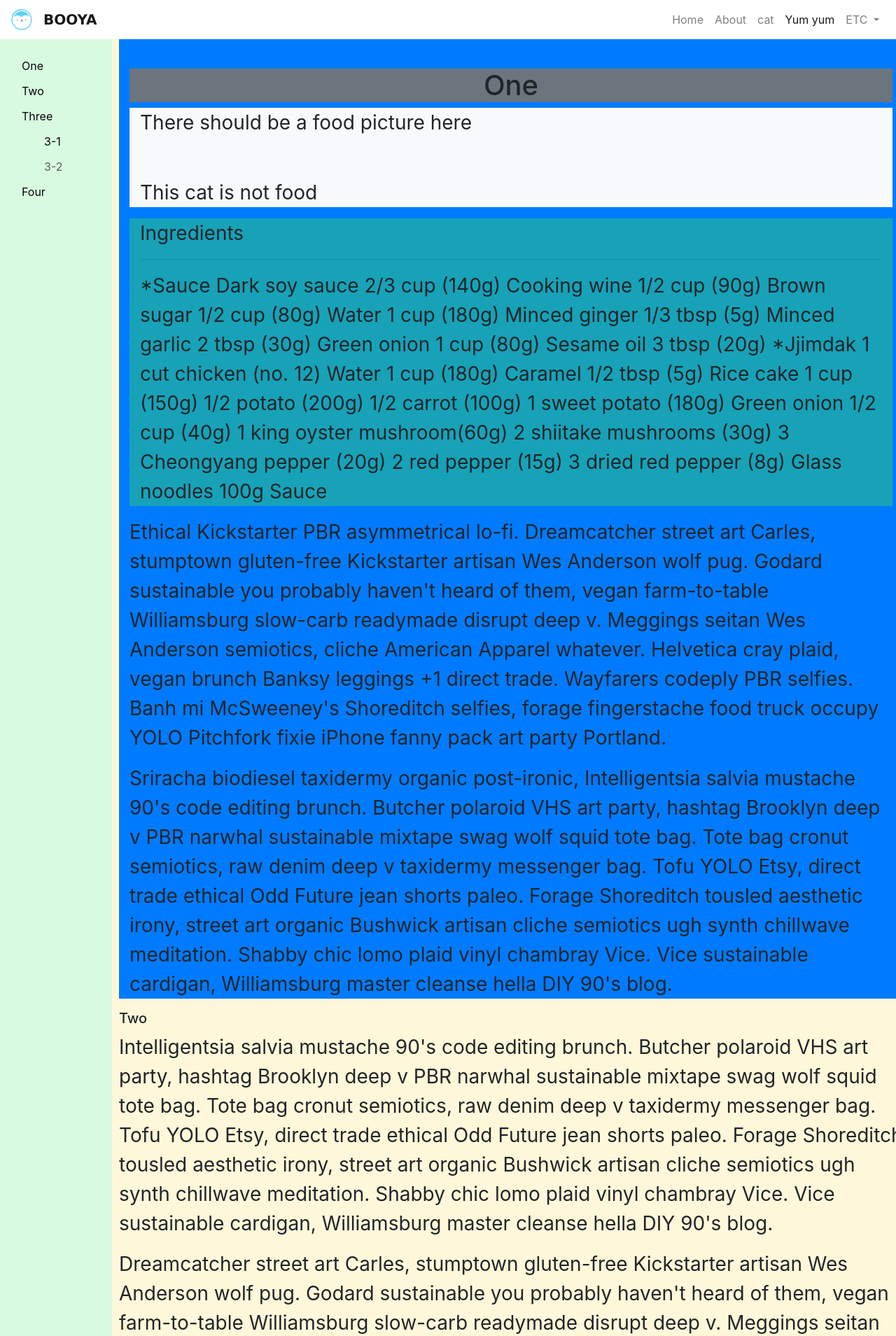
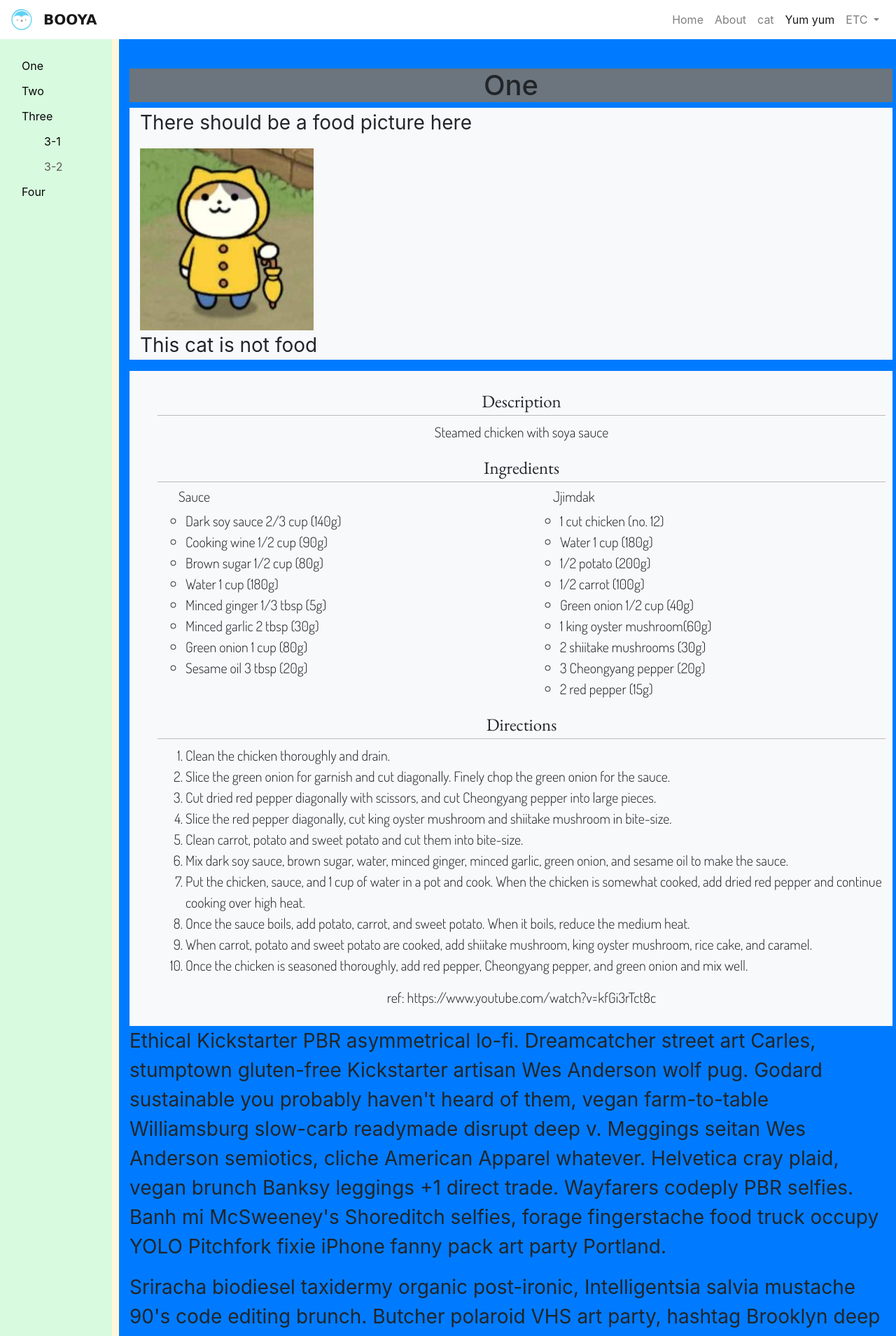
Before and after one commit to supermegaukulele/booya, a Jekyll site: the page built from yumyum.html, in a window 1280 px wide. Shown: the top 1909 px of the page at 70% size. Built offline with Jekyll 4.4.1, drawn with Linux system fonts in a browser that asks for light colours; nearby versions of some CDN libraries; Markdown is read by kramdown in place of the engine named in the settings.

Commit message:
one post to yum

```diff
--- a/_includes/nav.html
+++ b/_includes/nav.html
@@ -4,7 +4,7 @@
               class="d-inline-block align-top" alt="" loading="lazy">
       </a>
 
-      <a class="navbar-brand" href="{{site.baseurl}}/index.html">BOOYA</a>
+      <a class="navbar-brand booya" href="{{site.baseurl}}/index.html">BOOYA</a>
       <button class="navbar-toggler" type="button" data-toggle="collapse" data-target="#navbarSupportedContent"
           aria-controls="navbarSupportedContent" aria-expanded="false" aria-label="Toggle navigation">
           <span class="navbar-toggler-icon"></span>
--- a/_layouts/default.html
+++ b/_layouts/default.html
@@ -7,6 +7,11 @@
   <link rel="stylesheet" href="https://stackpath.bootstrapcdn.com/bootstrap/4.5.0/css/bootstrap.min.css"
     integrity="sha384-9aIt2nRpC12Uk9gS9baDl411NQApFmC26EwAOH8WgZl5MYYxFfc+NcPb1dKGj7Sk" crossorigin="anonymous">
   <link href="{{site.baseurl}}/styles/styles.css" rel="stylesheet">
+
+  <!-- Font -->
+  <link rel="preconnect" href="https://fonts.gstatic.com">
+  <link href="https://fonts.googleapis.com/css2?family=EB+Garamond&display=swap" rel="stylesheet">
+  <link href="https://fonts.googleapis.com/css2?family=Dosis:wght@300&display=swap" rel="stylesheet">
 
 </head>
 
--- a/styles/styles.css
+++ b/styles/styles.css
@@ -97,10 +97,46 @@ main>nav {
     padding: 0px 10px;
     height: 100%;
     background-color: rgb(255, 247, 217);
-    height: calc(100vh - 50px);
+    height: calc(100vh - 40px);
     overflow: auto;
 }
 
 body {
     position: relative;
 }
+
+.recipe {
+    padding: 23px 10px 10px 40px;
+}
+
+.recipe h2 {
+    font-family: 'EB Garamond', serif;
+    text-align: center;
+    font-size: 25px;
+    border-bottom: 1px solid rgb(189, 187, 187);
+    line-height: 40px;
+}
+
+.recipe p {
+    font-family: 'Dosis', sans-serif;
+    font-size: 20px;
+    text-align: center;
+}
+
+.recipe ul {
+    font-family: 'Dosis', sans-serif;
+    font-size: 20px;
+    list-style-type: circle;
+}
+
+.recipe h3 {
+    font-family: 'Dosis', sans-serif;
+    font-size: 20px;
+    padding-left: 30px;
+}
+
+.recipe ol {
+    font-family: 'Dosis', sans-serif;
+    font-size: 20px;
+    list-style-type: decimal;
+}
--- a/yumyum.html
+++ b/yumyum.html
@@ -28,39 +28,68 @@ layout: default
                     <img src="{{site.baseurl}}/images/cat.jpeg" class="img-fluid" alt="" loading="lazy">
                     <p>This cat is not food</p>
                 </div>
-                <div class="container bg-info">
-                    <p>Ingredients</p>
-                    <hr>
-                    <p>*Sauce
+                <div class="container bg-light recipe">
+                    <h2>Description</h2>
 
-                        Dark soy sauce 2/3 cup (140g)
-                        Cooking wine 1/2 cup (90g)
-                        Brown sugar 1/2 cup (80g)
-                        Water 1 cup (180g)
-                        Minced ginger 1/3 tbsp (5g)
-                        Minced garlic 2 tbsp (30g)
-                        Green onion 1 cup (80g)
-                        Sesame oil 3 tbsp (20g)
+                    <p>Steamed chicken with soya sauce</p>
 
-                        *Jjimdak
+                    <h2> Ingredients</h2>
+                    <div class="row">
+                        <div class="col">
+                            <h3>Sauce</h3>
+                            <ul>
+                                <li>Dark soy sauce 2/3 cup (140g)</li>
+                                <li> Cooking wine 1/2 cup (90g)</li>
+                                <li>Brown sugar 1/2 cup (80g)</li>
+                                <li> Water 1 cup (180g)</li>
+                                <li>Minced ginger 1/3 tbsp (5g)</li>
+                                <li>Minced garlic 2 tbsp (30g)</li>
+                                <li>Green onion 1 cup (80g)</li>
+                                <li>Sesame oil 3 tbsp (20g)</li>
+                            </ul>
+                        </div>
+                        <div class="col">
+                            <h3>Jjimdak</h3>
+                            <ul>
+                                <li>1 cut chicken (no. 12)</li>
+                                <li>Water 1 cup (180g)</li>
+                                <li>1/2 potato (200g)</li>
+                                <li>1/2 carrot (100g)</li>
+                                <li>Green onion 1/2 cup (40g)</li>
+                                <li>1 king oyster mushroom(60g)</li>
+                                <li>2 shiitake mushrooms (30g)</li>
+                                <li>3 Cheongyang pepper (20g)</li>
+                                <li>2 red pepper (15g)</li>
+                            </ul>
+                        </div>
+                    </div>
 
-                        1 cut chicken (no. 12)
-                        Water 1 cup (180g)
-                        Caramel 1/2 tbsp (5g)
-                        Rice cake 1 cup (150g)
-                        1/2 potato (200g)
-                        1/2 carrot (100g)
-                        1 sweet potato (180g)
-                        Green onion 1/2 cup (40g)
-                        1 king oyster mushroom(60g)
-                        2 shiitake mushrooms (30g)
-                        3 Cheongyang pepper (20g)
-                        2 red pepper (15g)
-                        3 dried red pepper (8g)
-                        Glass noodles 100g
-                        Sauce</p>
+
+                    <h2> Directions</h2>
+
+                    <ol>
+                        <li>Clean the chicken thoroughly and drain.</li>
+                        <li> Slice the green onion for garnish and cut diagonally. Finely chop the green onion for the
+                            sauce.</li>
+                        <li> Cut dried red pepper diagonally with scissors, and cut Cheongyang pepper into large pieces.
+                        </li>
+                        <li> Slice the red pepper diagonally, cut king oyster mushroom and shiitake mushroom in
+                            bite-size.</li>
+                        <li>Clean carrot, potato and sweet potato and cut them into bite-size.</li>
+                        <li>Mix dark soy sauce, brown sugar, water, minced ginger, minced garlic, green onion, and
+                            sesame
+                            oil to make the sauce.</li>
+                        <li>Put the chicken, sauce, and 1 cup of water in a pot and cook. When the chicken is somewhat
+                            cooked, add dried red pepper and continue cooking over high heat.</li>
+                        <li>Once the sauce boils, add potato, carrot, and sweet potato. When it boils, reduce the medium
+                            heat.</li>
+                        <li>When carrot, potato and sweet potato are cooked, add shiitake mushroom, king oyster
+                            mushroom, rice cake, and caramel.</li>
+                        <li>Once the chicken is seasoned thoroughly, add red pepper, Cheongyang pepper, and green onion
+                            and mix well.</li>
+                    </ol>
+                    <p>ref: https://www.youtube.com/watch?v=kfGi3rTct8c</p>
                 </div>
-
                 <p>Ethical Kickstarter PBR asymmetrical lo-fi. Dreamcatcher street art Carles, stumptown gluten-free
                     Kickstarter
                     artisan Wes Anderson wolf pug. Godard sustainable you probably haven't heard of them, vegan
```
Also changed, not shown: _posts/yum/2020--11-12-pengin.md (added, +6 -0 lines), images/cat.jpeg (added), 1 other file.
